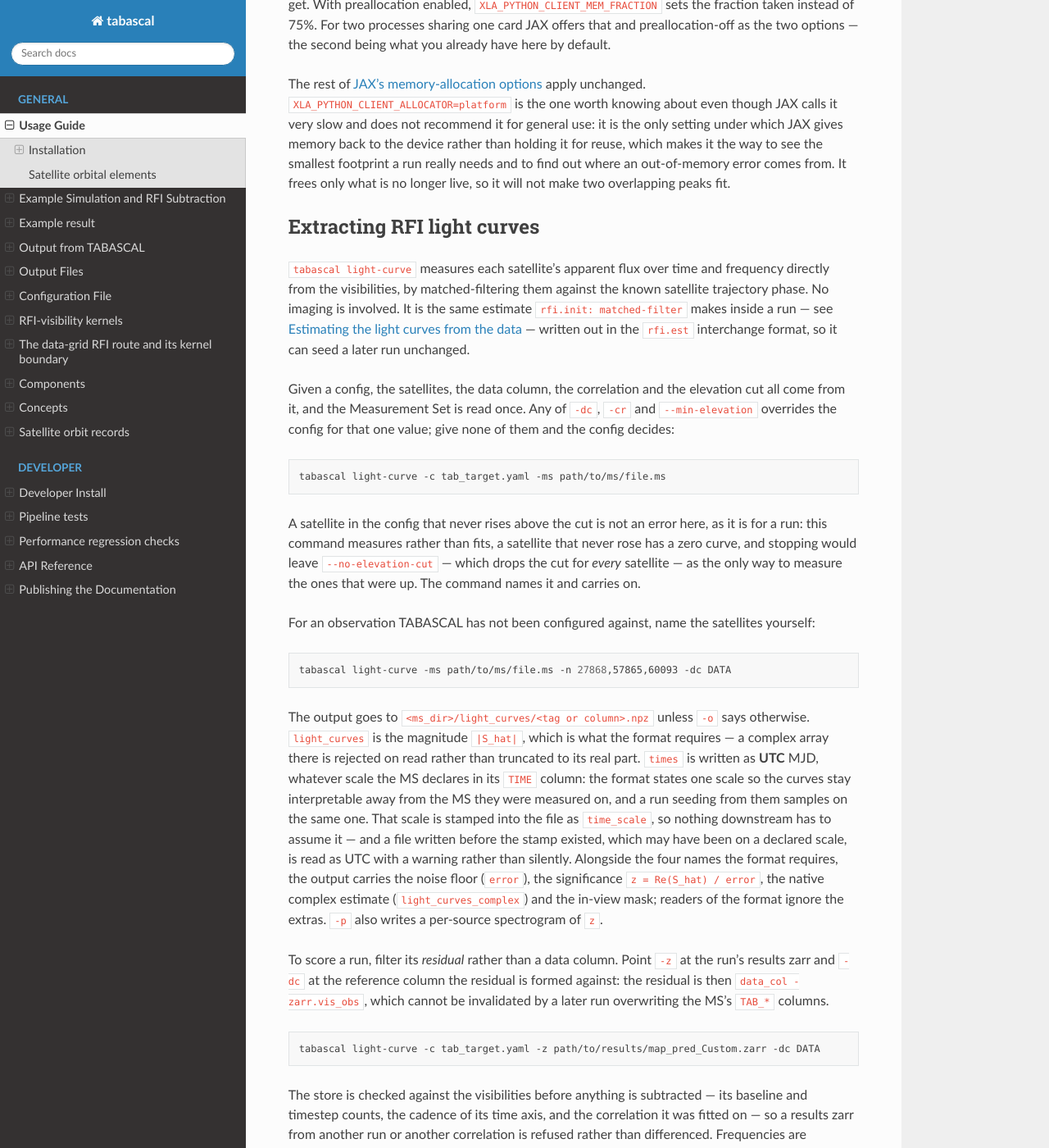
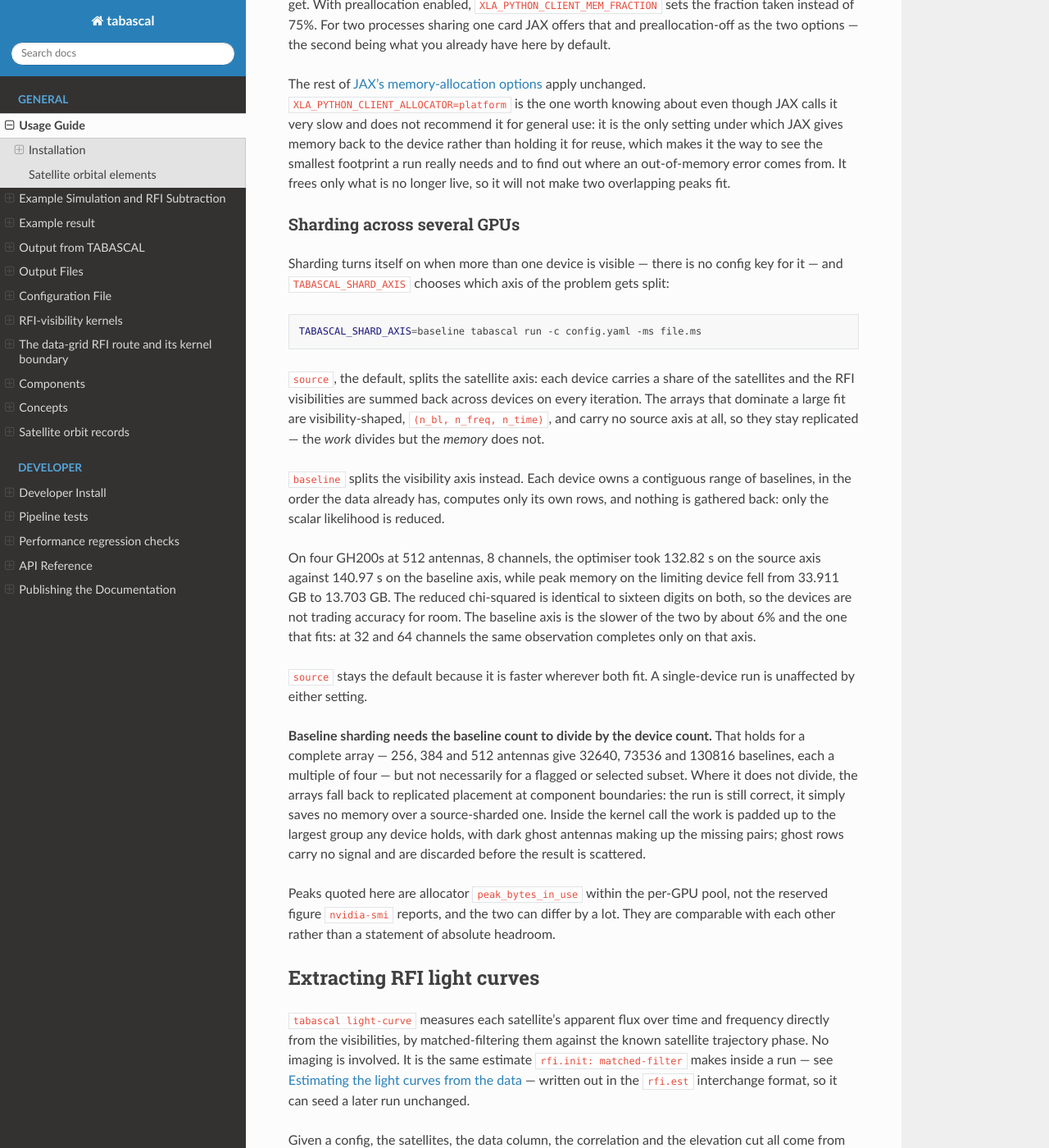
Before and after one commit to epfl-radio-astro/tabascal, a Sphinx documentation site: the page built from docs/usage.md, in a window 1280 px wide and 1400 px high, scrolled down 4092 px. Shown: the whole window at 82% size. Built offline with Sphinx 7.4.7 and the Read the Docs theme 3.1.0, drawn with Linux system fonts in a browser that asks for light colours.

Commit message:
Say how to shard baselines, and what it costs when the count does not divide
TABASCAL_SHARD_AXIS was undocumented, and the only prose about baseline
sharding was a paragraph at the end of config.md, under the gains section,
about something that is not a config key. Move it to the usage guide beside
the other environment switches, with the measurement and the divisibility
caveat: a flagged or selected subset falls back to replicated placement and
saves no memory.

````diff
--- a/docs/usage.md
+++ b/docs/usage.md
@@ -201,6 +201,51 @@ device rather than holding it for reuse, which makes it the way to see the
 smallest footprint a run really needs and to find out where an out-of-memory
 error comes from. It frees only what is no longer live, so it will not make two
 overlapping peaks fit.
+
+### Sharding across several GPUs
+
+Sharding turns itself on when more than one device is visible — there is no
+config key for it — and `TABASCAL_SHARD_AXIS` chooses which axis of the problem
+gets split:
+
+```bash
+TABASCAL_SHARD_AXIS=baseline tabascal run -c config.yaml -ms file.ms
+```
+
+`source`, the default, splits the satellite axis: each device carries a share of
+the satellites and the RFI visibilities are summed back across devices on every
+iteration. The arrays that dominate a large fit are visibility-shaped,
+`(n_bl, n_freq, n_time)`, and carry no source axis at all, so they stay
+replicated — the *work* divides but the *memory* does not.
+
+`baseline` splits the visibility axis instead. Each device owns a contiguous
+range of baselines, in the order the data already has, computes only its own
+rows, and nothing is gathered back: only the scalar likelihood is reduced.
+
+On four GH200s at 512 antennas, 8 channels, the optimiser took 132.82 s on the
+source axis against 140.97 s on the baseline axis, while peak memory on the
+limiting device fell from 33.911 GB to 13.703 GB. The reduced chi-squared is
+identical to sixteen digits on both, so the devices are not trading accuracy for
+room. The baseline axis is the slower of the two by about 6% and the one that
+fits: at 32 and 64 channels the same observation completes only on that axis.
+
+`source` stays the default because it is faster wherever both fit. A
+single-device run is unaffected by either setting.
+
+**Baseline sharding needs the baseline count to divide by the device count.**
+That holds for a complete array — 256, 384 and 512 antennas give 32640, 73536
+and 130816 baselines, each a multiple of four — but not necessarily for a
+flagged or selected subset. Where it does not divide, the arrays fall back to
+replicated placement at component boundaries: the run is still correct, it
+simply saves no memory over a source-sharded one. Inside the kernel call the
+work is padded up to the largest group any device holds, with dark ghost
+antennas making up the missing pairs; ghost rows carry no signal and are
+discarded before the result is scattered.
+
+Peaks quoted here are allocator `peak_bytes_in_use` within the per-GPU pool, not
+the reserved figure `nvidia-smi` reports, and the two can differ by a lot. They
+are comparable with each other rather than a statement of absolute headroom.
+
 
 ## Extracting RFI light curves
 
````
Also changed, not shown: docs/config.md (+0 -2 lines).
